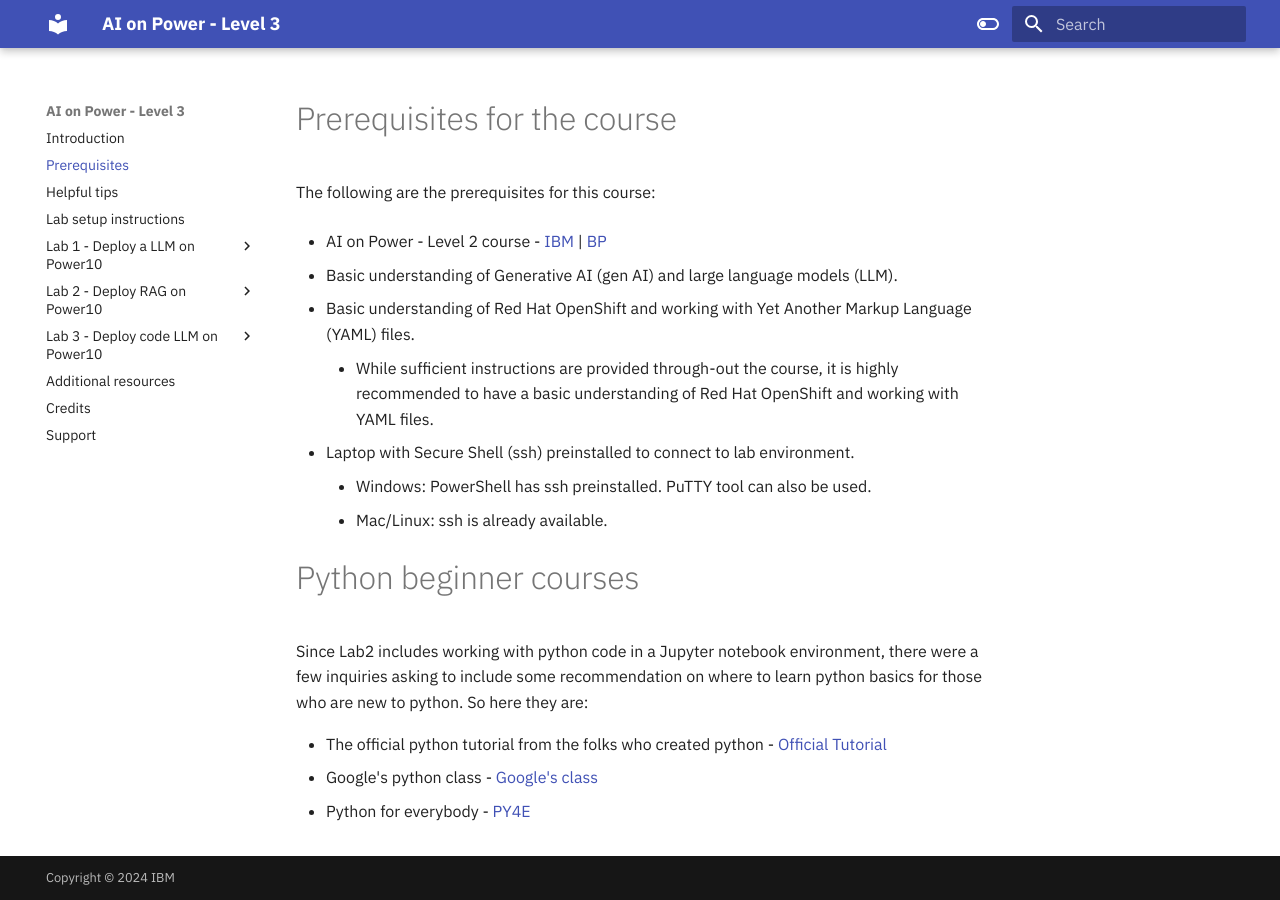
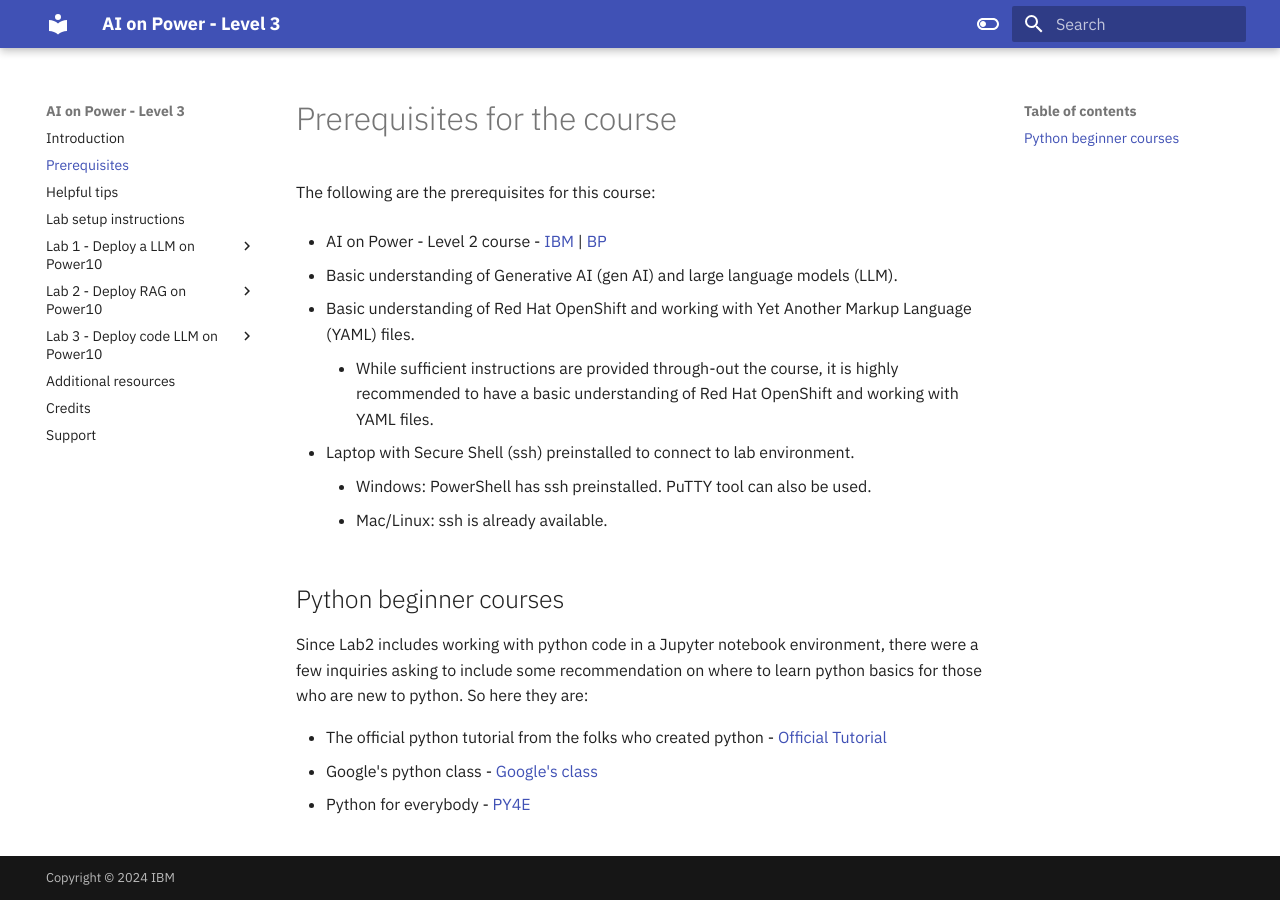
Before and after one commit to IBM/AI-on-Power-Level3, an MkDocs documentation site: the page built from docs/pre-req.md, in a window 1280 px wide. Built offline with MkDocs 1.6.1 and Material for MkDocs 9.7.7, drawn with Linux system fonts in a browser that asks for light colours.

Commit message:
update pre-req.md

```diff
--- a/docs/pre-req.md
+++ b/docs/pre-req.md
@@ -13,7 +13,7 @@
  	- Windows: PowerShell has ssh preinstalled. PuTTY tool can also be used.
     - Mac/Linux: ssh is already available.
 
-# Python beginner courses
+## Python beginner courses
 
 Since Lab2 includes working with python code in a Jupyter notebook environment, there were a few inquiries asking to include some recommendation on where to learn python basics for those who are new to python. So here they are:
 
```
